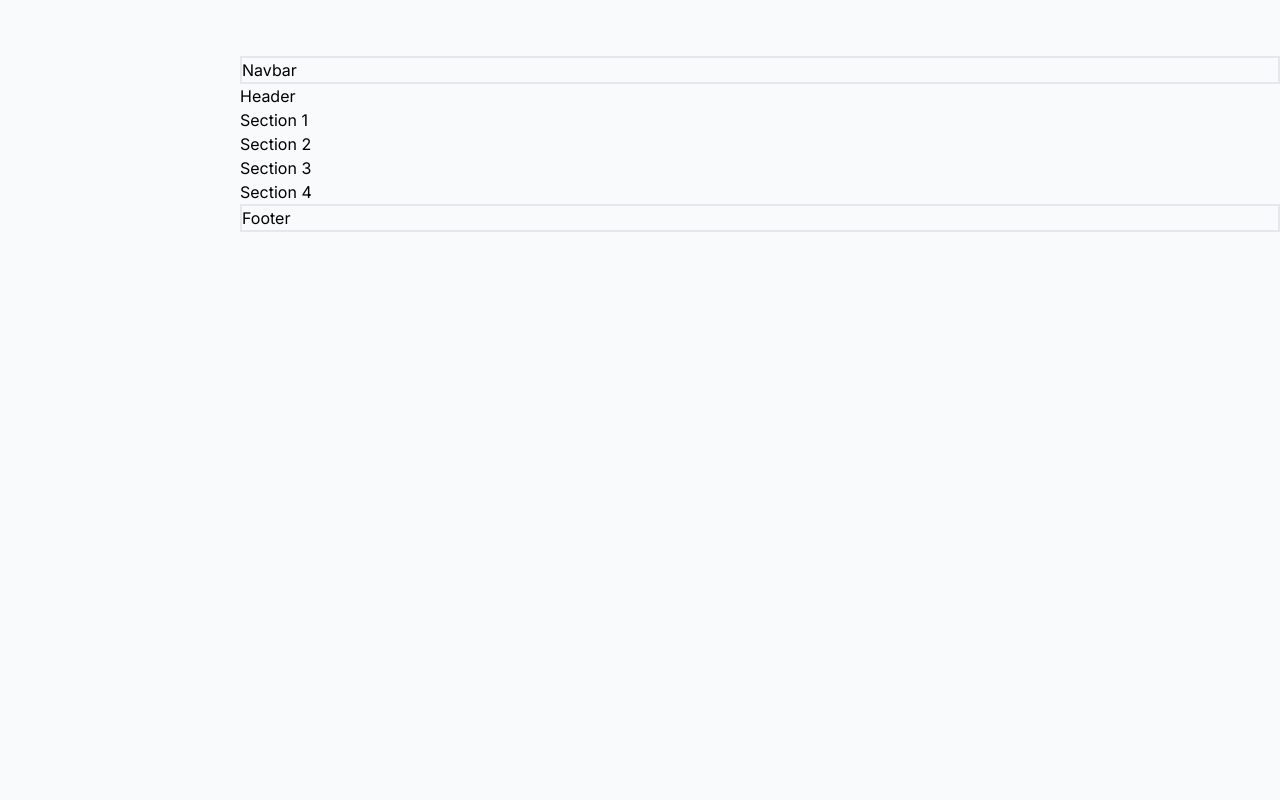
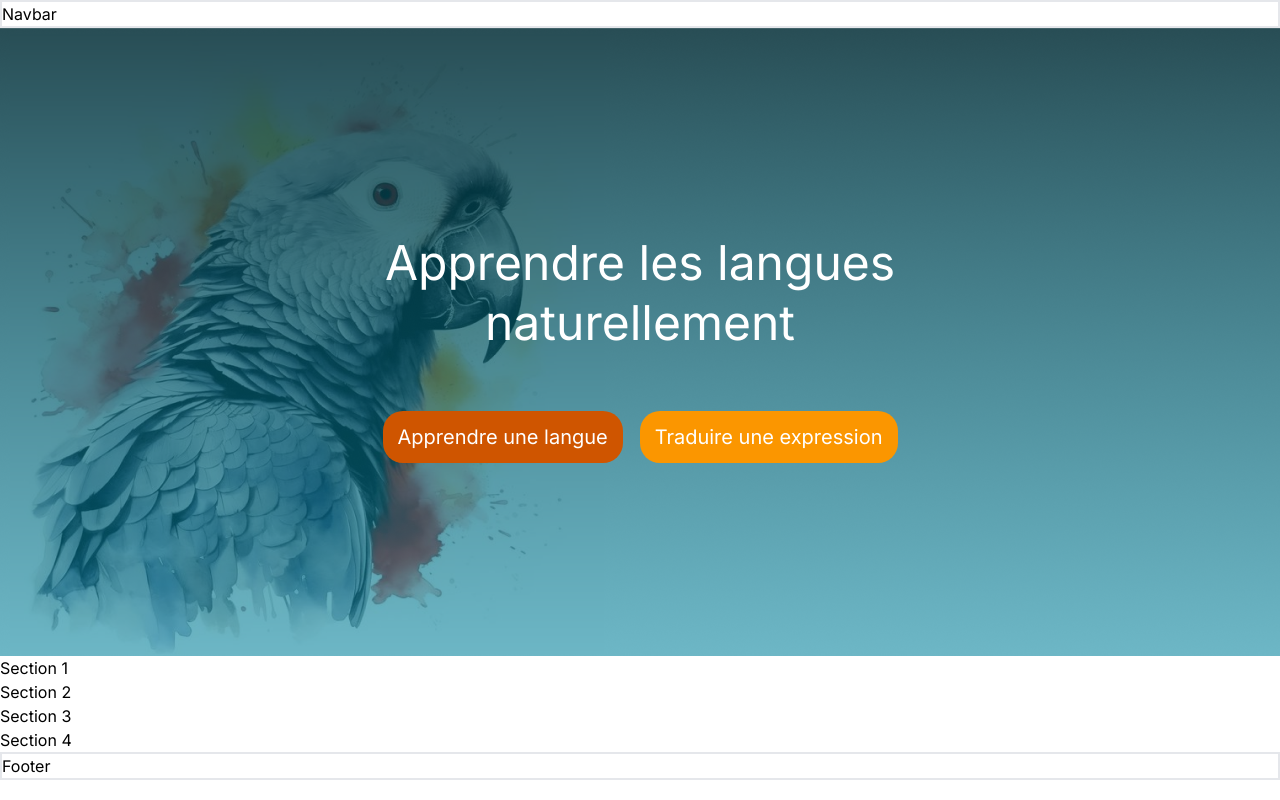
Before and after one commit to franckdarren/mbulu, a Next.js app: page / in a window 1280 px wide. Built offline with nearby package versions, Linux system fonts and the light colour scheme.

Commit message:
intégration du header

```diff
--- a/app/_components/Button.jsx
+++ b/app/_components/Button.jsx
@@ -1,7 +1,7 @@
-export function Button() {
+export function Button({titreButton, color}) {
     return (
         <div className="">
-            <p>Navbar</p>
+            <button className={`px-[10px] md:px-[15px] h-[29px] w-auto md:text-[20px] md:h-[52px] text-[12px] text-white rounded-[20px] ${color}`}>{titreButton}</button>
         </div>
     );
 }
--- a/app/admin/layout.js
+++ b/app/admin/layout.js
@@ -1,5 +1,6 @@
 import { AdminNavbar } from "../_components/AdminNavbar";
 import { Aside } from "../_components/Aside";
+import "../main.css";
 
 export default function Layout({ children }) {
     return (
--- a/app/layout.js
+++ b/app/layout.js
@@ -1,6 +1,5 @@
 import { Inter } from "next/font/google";
 import "./globals.css";
-import "./main.css";
 import '@mdi/font/css/materialdesignicons.min.css';
 
 
--- a/app/page.js
+++ b/app/page.js
@@ -1,6 +1,7 @@
 import Image from "next/image";
 import { Navbar } from "./_components/Navbar";
 import { Footer } from "./_components/Footer";
+import {Button} from "./_components/Button";
 
 export default function Home() {
   return (
@@ -18,7 +19,17 @@ export default function Home() {
 
 const Header = () => {
   return (
-    <p>Header</p>
+    <header class="flex items-center flex-col justify-center md:h-[628px] h-[280px] bg-cover bg-center h-screen" style={{ backgroundImage: 'url(/assets/bgheader.png)'}}>
+        <div class="flex items-center flex-col">
+          <div class="mb-[46px] w-[342px] md:h-[143px] md:w-[515px] md:flex md:justify-center md:items-center md:flex-col">
+            <h1 class="text-white md:text-[48px] text-[20px] md:leading-tight text-center">Apprendre les langues <br class="md:mt-[100px]"></br> naturellement</h1>
+          </div>
+          <div class="flex justify-between w-[100%]">
+            <Button titreButton="Apprendre une langue" color="bg-[#cf5500]" />
+            <Button titreButton="Traduire une expression" color="bg-[#fb9600]"/>
+          </div>
+        </div>
+    </header>
   );
 };
 
```
Also changed, not shown: public/assets/bg-phone.jpeg (added), public/assets/bgheader.png (renamed from public/assets/bg header.png).
